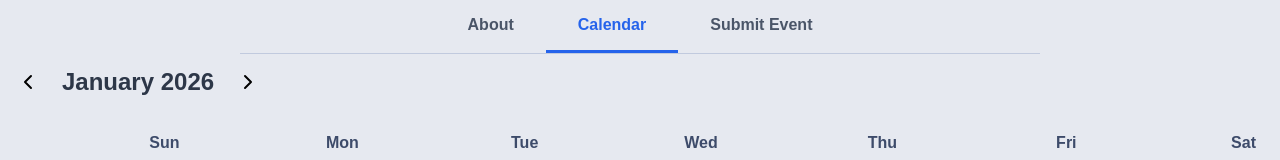
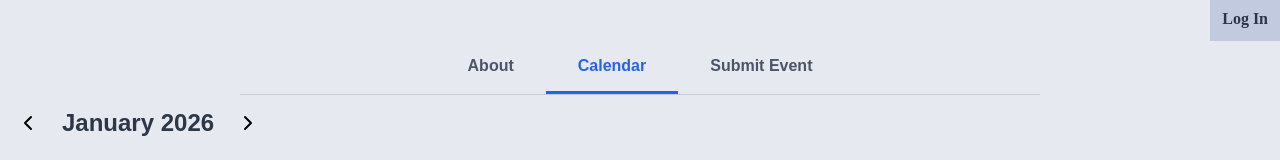
Before and after one commit to KorynLA/DC-craft-events-tracker, a React (Create React App) app: page /calendar in a window 1280 px wide. Shown: the top 160 px of the page. Built offline with nearby package versions, Linux system fonts and the light colour scheme; no server answers.

Commit message:
Feature: add loging and logout wireframe

```diff
--- a/src/components/navigationTabs.js
+++ b/src/components/navigationTabs.js
@@ -20,7 +20,8 @@ import './style/navigationTabs.css';
 export default function NavigationTabs() {
   const navigate = useNavigate();
   const location = useLocation();
-
+  const authLoading=null;
+  const user='test';
   /**
    * Determines which tab should be active based on the current URL path.
    * Uses route pattern matching to identify the appropriate tab.
@@ -70,7 +71,50 @@ export default function NavigationTabs() {
     }
   };
 
+  const handleLoginClick= () => {
+    setActiveTab('about');
+    navigate('/');
+  };
+
+  const handleLogoutClick= () => {
+    setActiveTab('about');
+    navigate('/');
+  };
+
   return (
+    <div className="">
+      <div className="nav-header">
+              <div className="navbar-auth">
+              {authLoading ? user : null ? (
+                <>
+                  <span className="navbar-username">
+                    {user.signInDetails?.loginId || user.username}
+                  </span>
+                  <div
+                    className="nav-tab nav-tab-logout"
+                    onClick={() => handleLogoutClick()}
+                    role="button"
+                    tabIndex={0}
+                    onKeyDown={(e) => e.key === 'Enter' && handleLogoutClick()}
+                    aria-label="Log out"
+                  >
+                    Log Out
+                  </div>
+                </>
+              ) : (
+                <div
+                  className="nav-tab nav-tab-login"
+                  onClick={() => handleLogoutClick()}
+                  role="button"
+                  tabIndex={0}
+                  onKeyDown={(e) => e.key === 'Enter' && handleLoginClick()}
+                  aria-label="Log in"
+                >
+                  Log In
+                </div>
+              )}
+            </div>
+      </div>
       <div className="nav-tabs-container">
         <div className="nav-tabs">
           {/* About Tab */}
@@ -105,5 +149,6 @@ export default function NavigationTabs() {
           </div>
         </div>
       </div>
+    </div>
   );
 }
--- a/src/components/style/calendarPage.css
+++ b/src/components/style/calendarPage.css
@@ -1,4 +1,3 @@
-/* Calendar page styles */
 .calendar-container {
   margin-top: 1000;
   width: 100%;
--- a/src/components/style/navigationTabs.css
+++ b/src/components/style/navigationTabs.css
@@ -5,6 +5,12 @@
   display: flex;
   justify-content: center; /* Center the tabs container */
 }
+
+.nav-auth-container {
+  width: 100%;
+  font-family: Arial, sans-serif;
+}
+
 
 .nav-tabs {
   display: flex;
@@ -36,6 +42,47 @@
   border-bottom-color: #2563eb; /* Bright blue border for active tab */
 }
 
+.navbar-auth {
+  display: flex;
+  align-items: center;
+  justify-content: flex-end;
+  gap: 10px;
+  flex: 1;
+}
+
+.navbar-username {
+  font-size: 13px;
+  color: #c1cade;
+  max-width: 160px;
+  overflow: hidden;
+  text-overflow: ellipsis;
+  white-space: nowrap;
+}
+
+.nav-tab-login {
+  background-color: #c1cade;
+  color: #2d3748;
+  font-size: 16px;
+  padding: 10px 12px;
+}
+
+.nav-tab-login:hover {
+  background-color: #1d4ed8;
+  color: white;
+}
+
+.nav-tab-logout {
+  background-color: #c1cade;
+  color: #2d3748;
+  font-size: 16px;
+  padding: 10px 12px;
+}
+
+.nav-tab-logout:hover {
+  background-color: #e6e9f0;
+  color: #2d3748;
+}
+
 /* Responsive styles */
 @media (max-width: 640px) {
   .nav-tabs {
```
Lines whose indentation alone changed are shown as unchanged.
